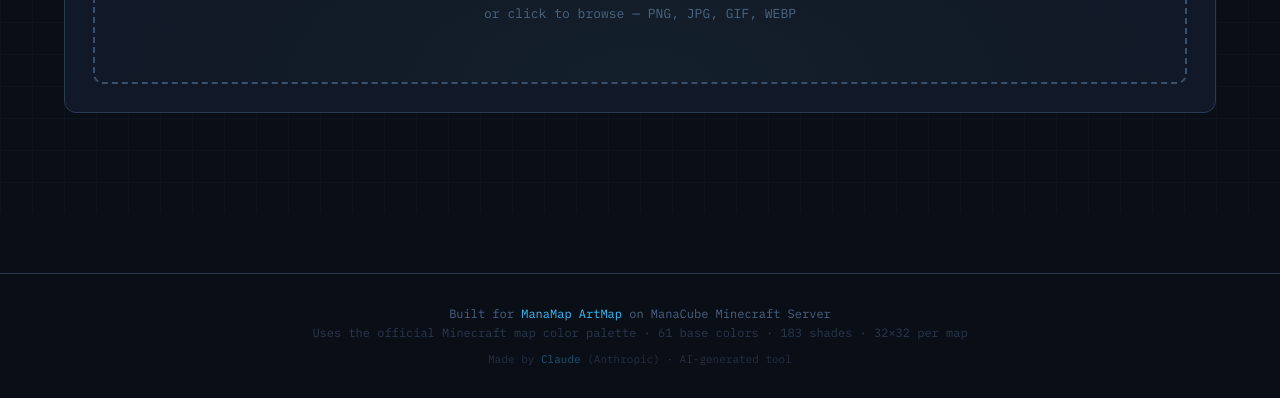
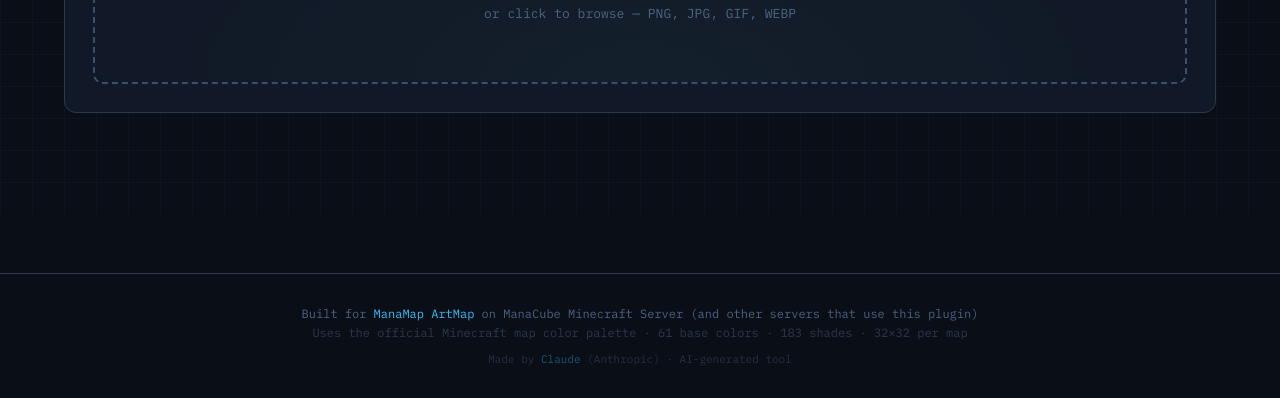
Before and after one commit to GreenEnvy10/image-to-artmap, a plain HTML site: page index.html in a window 1280 px wide. Shown: the part 586-984 px from the top of the page. Drawn offline with Linux system fonts and the light colour scheme.

Commit message:
Update footer text to include additional server info

```diff
--- a/index.html
+++ b/index.html
@@ -1035,7 +1035,7 @@
 </div>
 
 <footer>
-  <div>Built for <a href="https://manacube.wiki/features/artmap" target="_blank">ManaMap ArtMap</a> on ManaСube Minecraft Server</div>
+  <div>Built for <a href="https://manacube.wiki/features/artmap" target="_blank">ManaMap ArtMap</a> on ManaСube Minecraft Server (and other servers that use this plugin)</div>
   <div style="margin-top:4px; opacity:0.5;">Uses the official Minecraft map color palette · 61 base colors · 183 shades · 32×32 per map</div>
   <div style="margin-top:12px; opacity:0.4; font-size:11px;">Made by <a href="https://claude.ai" target="_blank">Claude</a> (Anthropic) · AI-generated tool</div>
 </footer>
```
